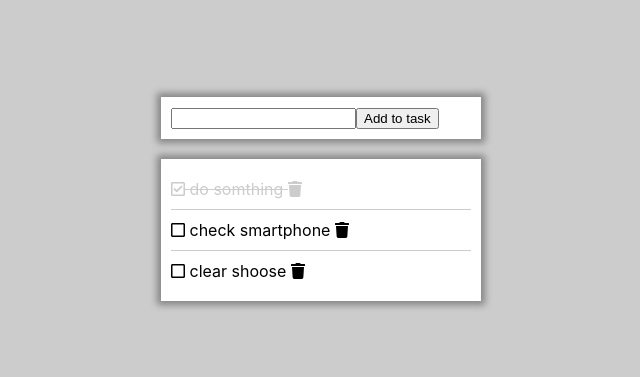
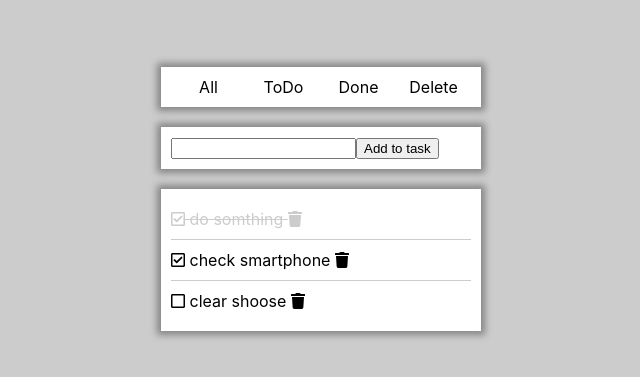
Before and after one commit to ArtemLapa/task-manager, a React app: page / in a window 1280 px wide. Shown: the part 201-578 px from the top of the page, without its empty margins (319-959 px from the left). Built offline with nearby package versions, Linux system fonts and the light colour scheme.

Commit message:
add some changes for styles

```diff
--- a/src/components/App/index.js
+++ b/src/components/App/index.js
@@ -7,7 +7,7 @@ import { faTrash } from '@fortawesome/free-solid-svg-icons';
 
 let initTasks = [
   { id: 1, title: 'do somthing', done: true, delete: true },
-  { id: 2, title: 'check smartphone', done: false, delete: false },
+  { id: 2, title: 'check smartphone', done: true, delete: false },
   { id: 3, title: 'clear shoose', done: false, delete: false },
 ];
 
@@ -32,6 +32,14 @@ const App = () => {
   return (
     <div className="container">
       <div className="box">
+        <ul className="tabs-select">
+          <li className="tab-select-item">All</li>
+          <li className="tab-select-item">ToDo</li>
+          <li className="tab-select-item">Done</li>
+          <li className="tab-select-item">Delete</li>
+        </ul>
+      </div>
+      <div className="box">
         <input type="text" value={newTask} onChange={enterNewTask} />
         <button onClick={addNewTask}>Add to task</button>
       </div>
--- a/src/components/App/style.css
+++ b/src/components/App/style.css
@@ -12,6 +12,17 @@
   margin: 10px 0;
   padding: 10px;
   box-shadow: 0px 0px 7px 4px rgba(0, 0, 0, 0.35);
+}
+
+.tabs-select {
+  display: flex;
+  justify-content: space-around;
+}
+
+.tab-select-item {
+  flex: 1;
+  text-align: center;
+  cursor: pointer;
 }
 
 .tasks-list li {
```
